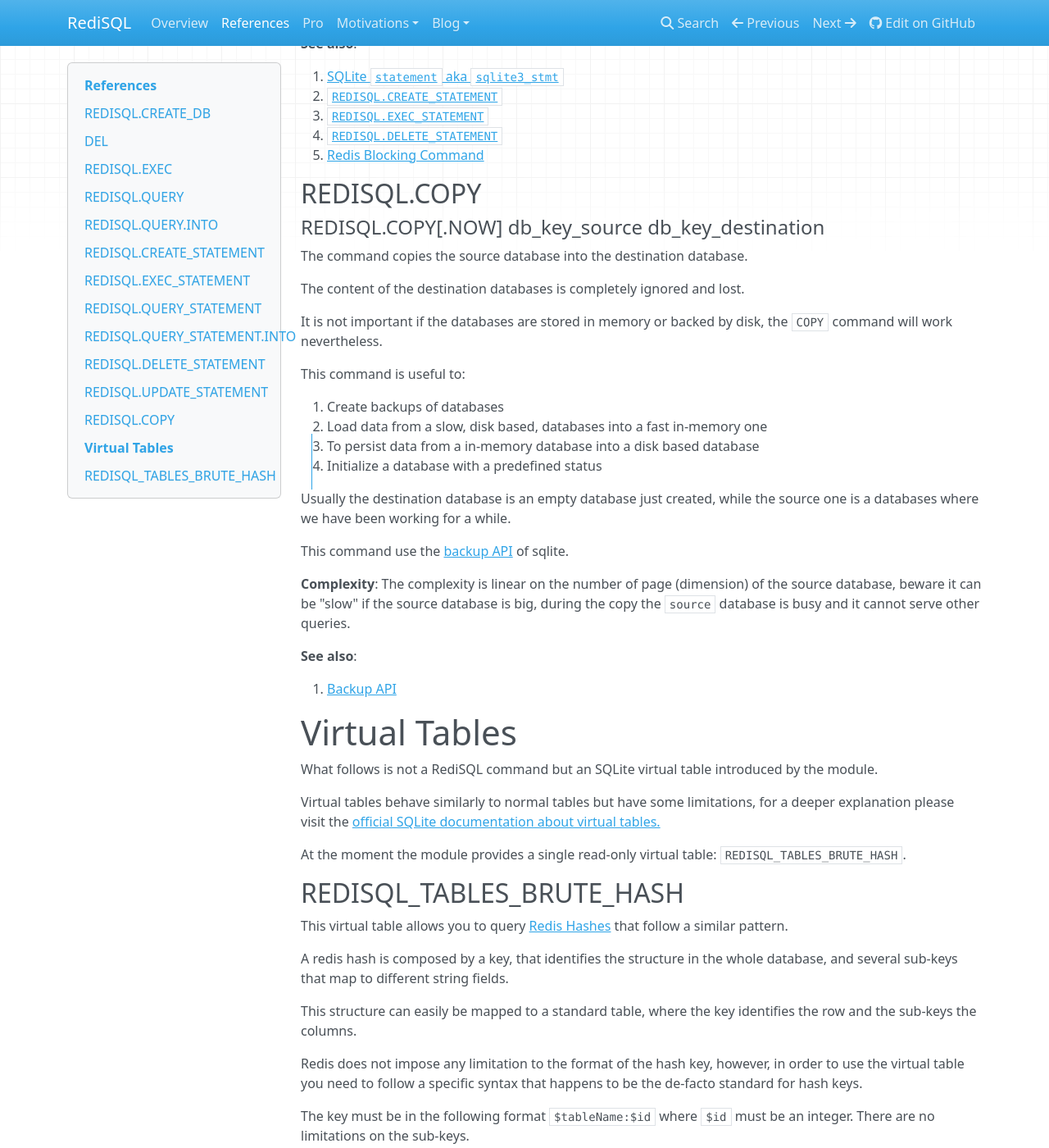
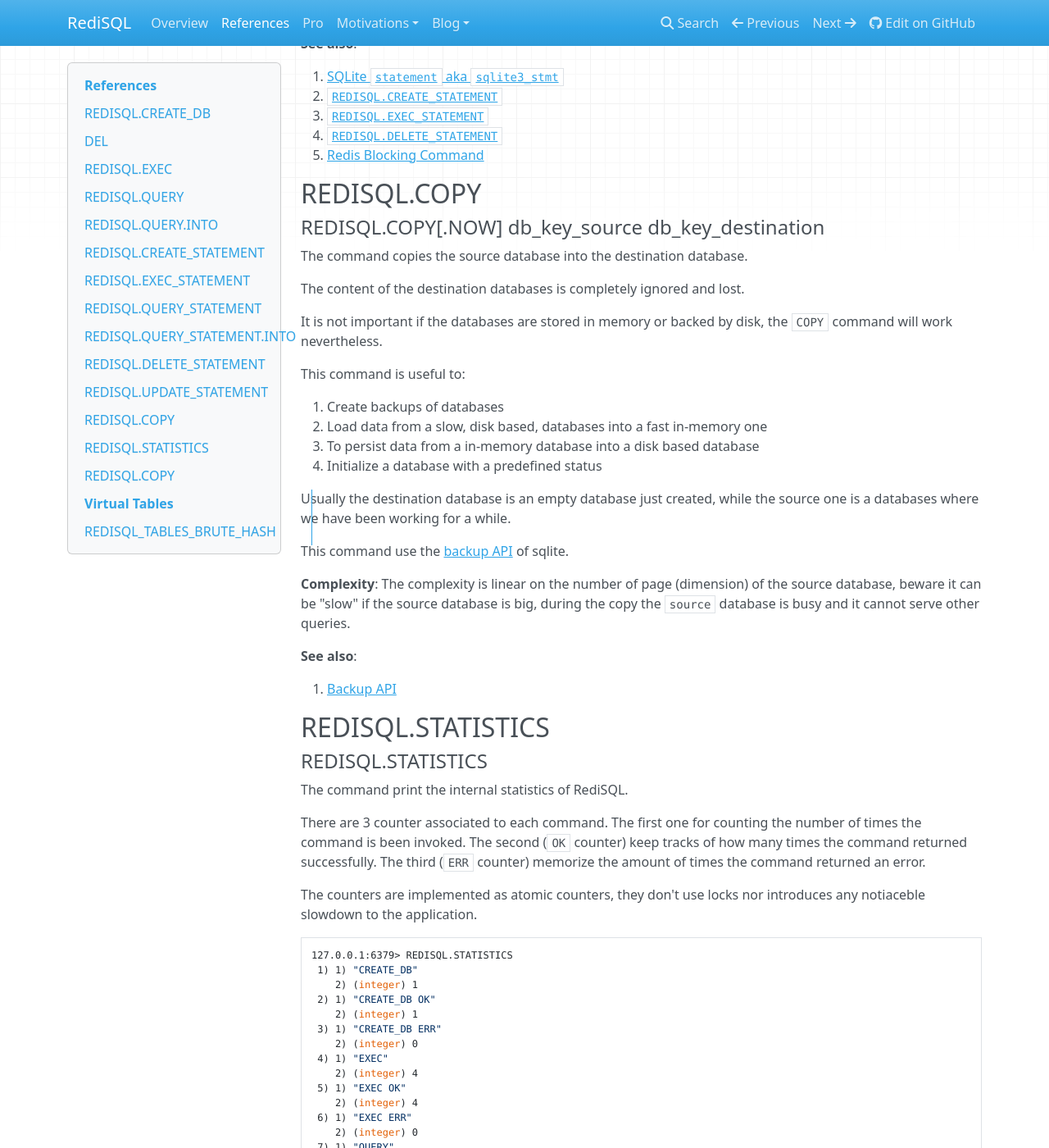
Before and after one commit to RedBeardLab/rediSQL, an MkDocs documentation site: the page built from doc/docs/references.md, in a window 1280 px wide and 1400 px high, scrolled down 8727 px. Shown: the whole window at 82% size. Built offline with MkDocs 1.6.1, drawn with Linux system fonts in a browser that asks for light colours; nearby versions of some CDN libraries; old or Windows-style settings are respelled for this version of MkDocs; some of the changed text lies outside the part shown.

Commit message:
add reference for statistic command

````diff
--- a/doc/docs/references.md
+++ b/doc/docs/references.md
@@ -403,6 +403,122 @@
 1. [Backup API][backup_api]
 
 
+## REDISQL.STATISTICS
+
+#### REDISQL.STATISTICS
+
+The command print the internal statistics of RediSQL.
+
+There are 3 counter associated to each command.
+The first one for counting the number of times the command is been invoked.
+The second (`OK` counter) keep tracks of how many times the command returned successfully.
+The third (`ERR` counter) memorize the amount of times the command returned an error.
+
+The counters are implemented as atomic counters, they don't use locks nor introduces any notiaceble slowdown to the application.
+
+```
+127.0.0.1:6379> REDISQL.STATISTICS
+ 1) 1) "CREATE_DB"
+    2) (integer) 1
+ 2) 1) "CREATE_DB OK"
+    2) (integer) 1
+ 3) 1) "CREATE_DB ERR"
+    2) (integer) 0
+ 4) 1) "EXEC"
+    2) (integer) 4
+ 5) 1) "EXEC OK"
+    2) (integer) 4
+ 6) 1) "EXEC ERR"
+    2) (integer) 0
+ 7) 1) "QUERY"
+    2) (integer) 0
+ 8) 1) "QUERY OK"
+    2) (integer) 0
+ 9) 1) "QUERY ERR"
+    2) (integer) 0
+10) 1) "QUERY.INTO"
+    2) (integer) 0
+11) 1) "QUERY.INTO OK"
+    2) (integer) 0
+12) 1) "QUERY.INTO ERR"
+    2) (integer) 0
+13) 1) "CREATE_STATEMENT"
+    2) (integer) 3
+14) 1) "CREATE_STATEMENT OK"
+    2) (integer) 1
+15) 1) "CREATE_STATEMENT ERR"
+    2) (integer) 2
+16) 1) "EXEC_STATEMENT"
+    2) (integer) 2
+17) 1) "EXEC_STATEMENT OK"
+    2) (integer) 2
+18) 1) "EXEC_STATEMENT ERR"
+    2) (integer) 0
+19) 1) "UPDATE_STATEMENT"
+    2) (integer) 2
+20) 1) "UPDATE_STATEMENT OK"
+    2) (integer) 1
+21) 1) "UPDATE_STATEMENT ERR"
+    2) (integer) 1
+22) 1) "DELETE_STATEMENT"
+    2) (integer) 0
+23) 1) "DELETE_STATEMENT OK"
+    2) (integer) 0
+24) 1) "DELETE_STATEMENT ERR"
+    2) (integer) 0
+25) 1) "QUERY_STATEMENT"
+    2) (integer) 0
+26) 1) "QUERY_STATEMENT OK"
+    2) (integer) 0
+27) 1) "QUERY_STATEMENT ERR"
+    2) (integer) 0
+28) 1) "QUERY_STATEMENT.INTO"
+    2) (integer) 0
+29) 1) "QUERY_STATEMENT.INTO OK"
+    2) (integer) 0
+30) 1) "QUERY_STATEMENT.INTO ERR"
+    2) (integer) 0
+31) 1) "COPY"
+    2) (integer) 0
+32) 1) "COPY OK"
+    2) (integer) 0
+33) 1) "COPY ERR"
+    2) (integer) 0
+```
+
+
+
+**Complexity**: The complexity is constant.
+
+## REDISQL.COPY
+
+#### REDISQL.COPY[.NOW] db_key_source db_key_destination
+
+The command copies the source database into the destination database.
+
+The content of the destination databases is completely ignored and lost.
+
+It is not important if the databases are stored in memory or backed by disk, the `COPY` command will work nevertheless.
+
+This command is useful to:
+
+1. Create backups of databases
+2. Load data from a slow, disk based, databases into a fast in-memory one
+3. To persist data from a in-memory database into a disk based database
+4. Initialize a database with a predefined status
+
+Usually the destination database is an empty database just created, while the source one is a databases where we have been working for a while.
+
+This command use the [backup API][backup_api] of sqlite.
+
+**Complexity**: The complexity is linear on the number of page (dimension) of the source database, beware it can be "slow" if the source database is big, during the copy the `source` database is busy and it cannot serve other queries.
+
+**See also**:
+
+1. [Backup API][backup_api]
+
+
+
 # Virtual Tables
 
 What follows is not a RediSQL command but an SQLite virtual table introduced by the module.
````
